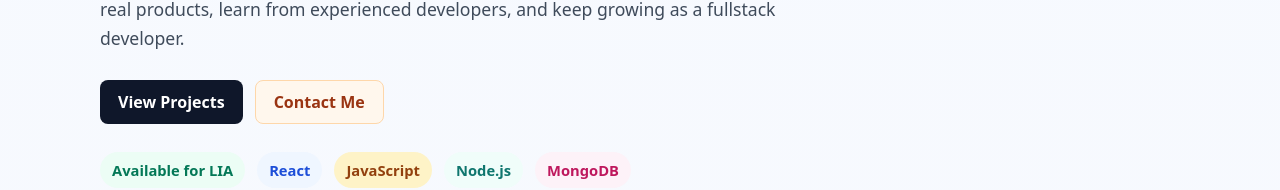
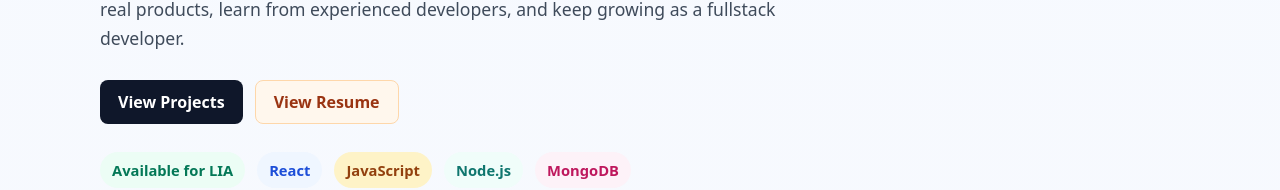
Before and after one commit to Samuel6693/portfolio, a React (Vite) app: page / in a window 1280 px wide. Shown: the part 490-680 px from the top of the page. Built offline with nearby package versions, Linux system fonts and the light colour scheme.

Commit message:
replace the contact button in hero to view Resume

```diff
--- a/src/components/Hero.jsx
+++ b/src/components/Hero.jsx
@@ -13,7 +13,14 @@ const Hero = () => {
 
       <div className="hero-actions">
         <a href="#projects" className="button button-primary">View Projects</a>
-        <a href="#contact" className="button button-secondary">Contact Me</a>
+        <a
+          href="/Samuel_Soumi_CV.pdf"
+          className="button button-secondary"
+          target="_blank"
+          rel="noopener noreferrer"
+        >
+          View Resume
+        </a>
       </div>
 
       <div className="hero-tags">
```
Also changed, not shown: 1 other file (tests, documents, lock files or other folders).
